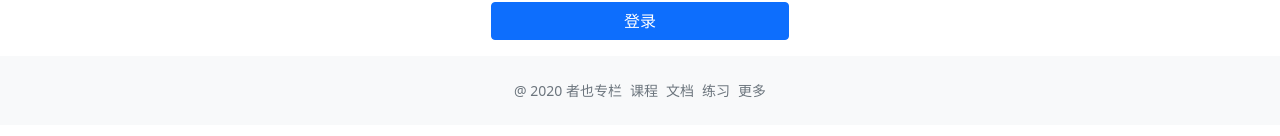
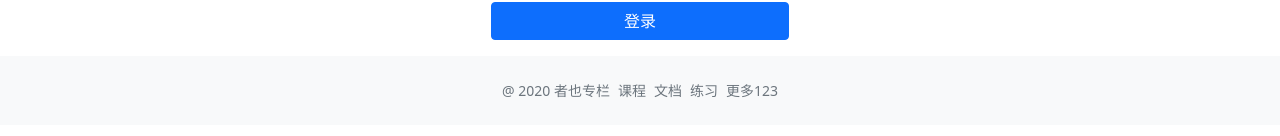
Before and after one commit to 15017662461/zheye, a Vue app: page /login in a window 1280 px wide. Shown: the part 400-536 px from the top of the page. Built offline with nearby package versions, Linux system fonts and the light colour scheme.

Commit message:
fix: fix 123 in footer

```diff
--- a/src/App.vue
+++ b/src/App.vue
@@ -10,7 +10,7 @@
           <li class="list-inline-item">课程</li>
           <li class="list-inline-item">文档</li>
           <li class="list-inline-item">练习</li>
-          <li class="list-inline-item">更多</li>
+          <li class="list-inline-item">更多123</li>
         </ul>
       </small>
     </footer>
--- a/src/network/columns.ts
+++ b/src/network/columns.ts
@@ -5,10 +5,10 @@ export function getColumns(currentPage: number,pageSize: number){
 }
 
 export function getColumn(cid: string){
-  return axios.get(`/columns/${cid}`)
+  return cid ? axios.get(`/columns/${cid}`) : {data: null}
   // axios.patch
 }
 
 export function getPosts(cid: string){
-  return axios.get(`/columns/${cid}/posts`)
+  return cid ? axios.get(`/columns/${cid}/posts`) : {data: null}
 }
--- a/src/store.ts
+++ b/src/store.ts
@@ -114,9 +114,11 @@ const store = createStore<GlobalDataProps>({
       }
     },
     fetchColumn(state, rawData) { // 获取专栏详情信息（例如专栏的简介等）
+      if (!rawData || !rawData._id) return
       state.columns.data[rawData._id] = rawData
     },
     fetchPosts(state, payload) { // 获取专栏中文章列表
+      if (!payload || !payload.data) return
       state.posts.data = { ...state.posts.data, ...arrToObj(payload.data.list) }
       // console.log('payload',payload)
       state.posts.loadedColumns.push(payload.cid)
```
